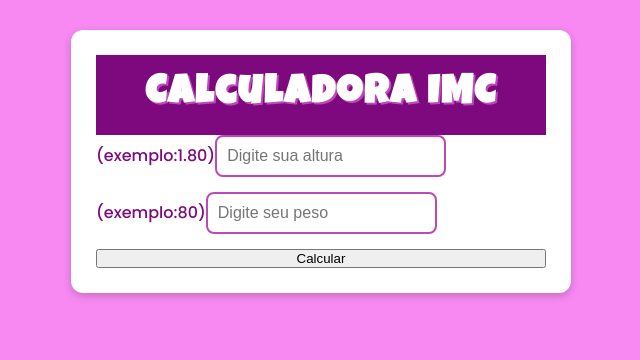
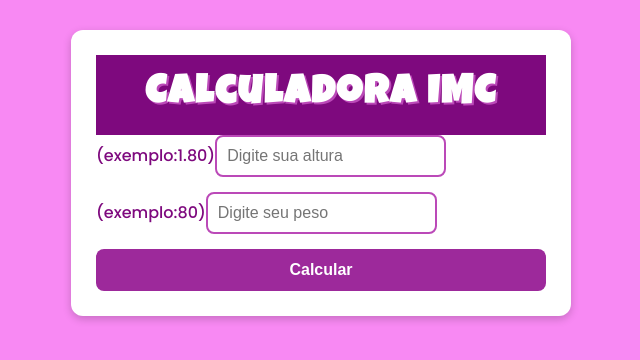
Before and after one commit to CPFrontEnd/CP4-IMC, a React (Vite) app: page / in a window 1280 px wide. Shown: the top 360 px of the page, without its empty margins (319-959 px from the left). Built offline with nearby package versions, Linux system fonts and the light colour scheme.

Commit message:
Estlizando botão

```diff
--- a/src/css/estilo.css
+++ b/src/css/estilo.css
@@ -39,3 +39,19 @@ input:focus {
   border-color: var(--cor2);
   box-shadow: 0 0 5px var(--cor2);
 }
+
+button {
+  padding: 12px;
+  background: var(--cor2);
+  color: white;
+  font-size: 1rem;
+  font-weight: bold;
+  border: none;
+  border-radius: 8px;
+  cursor: pointer;
+  transition: 0.3s;
+}
+
+button:hover {
+  background: var(--cor1);
+}
```
